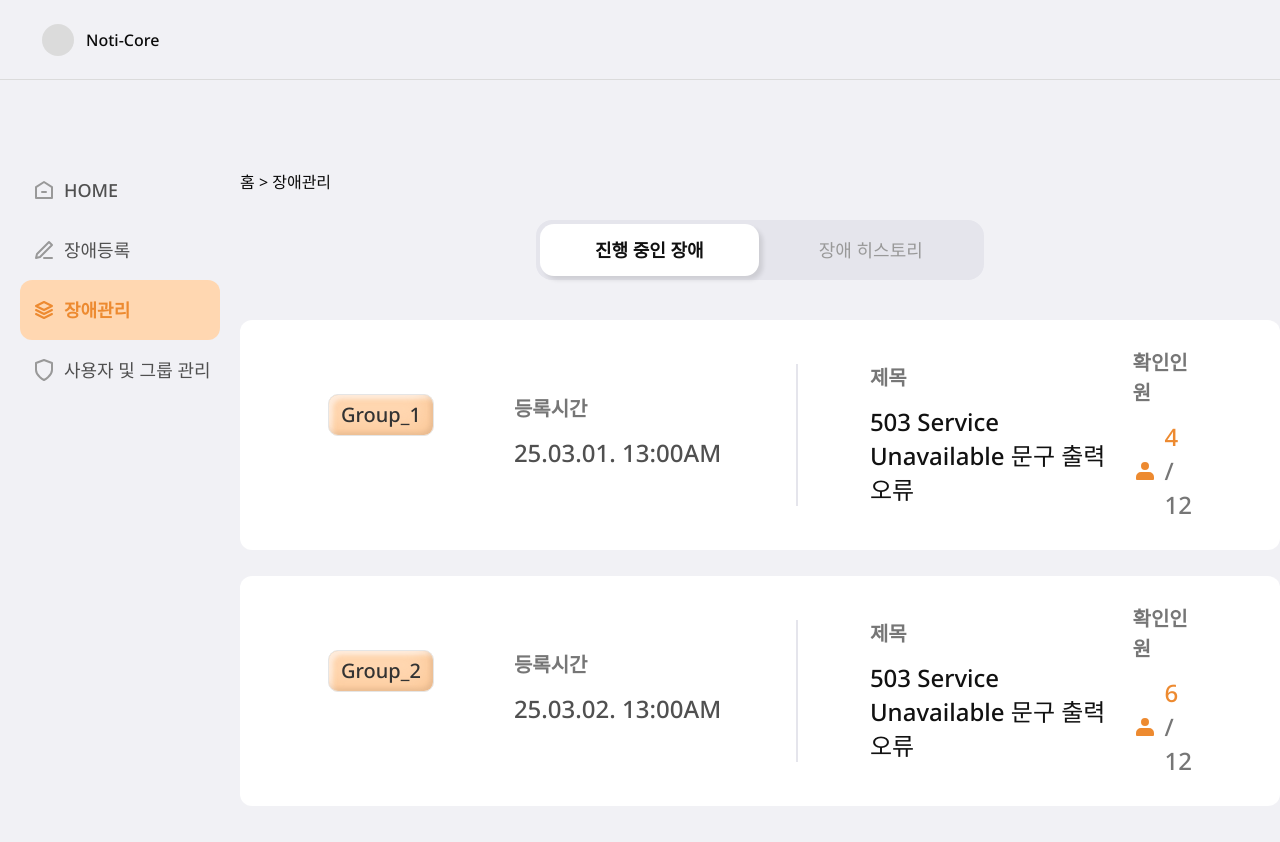
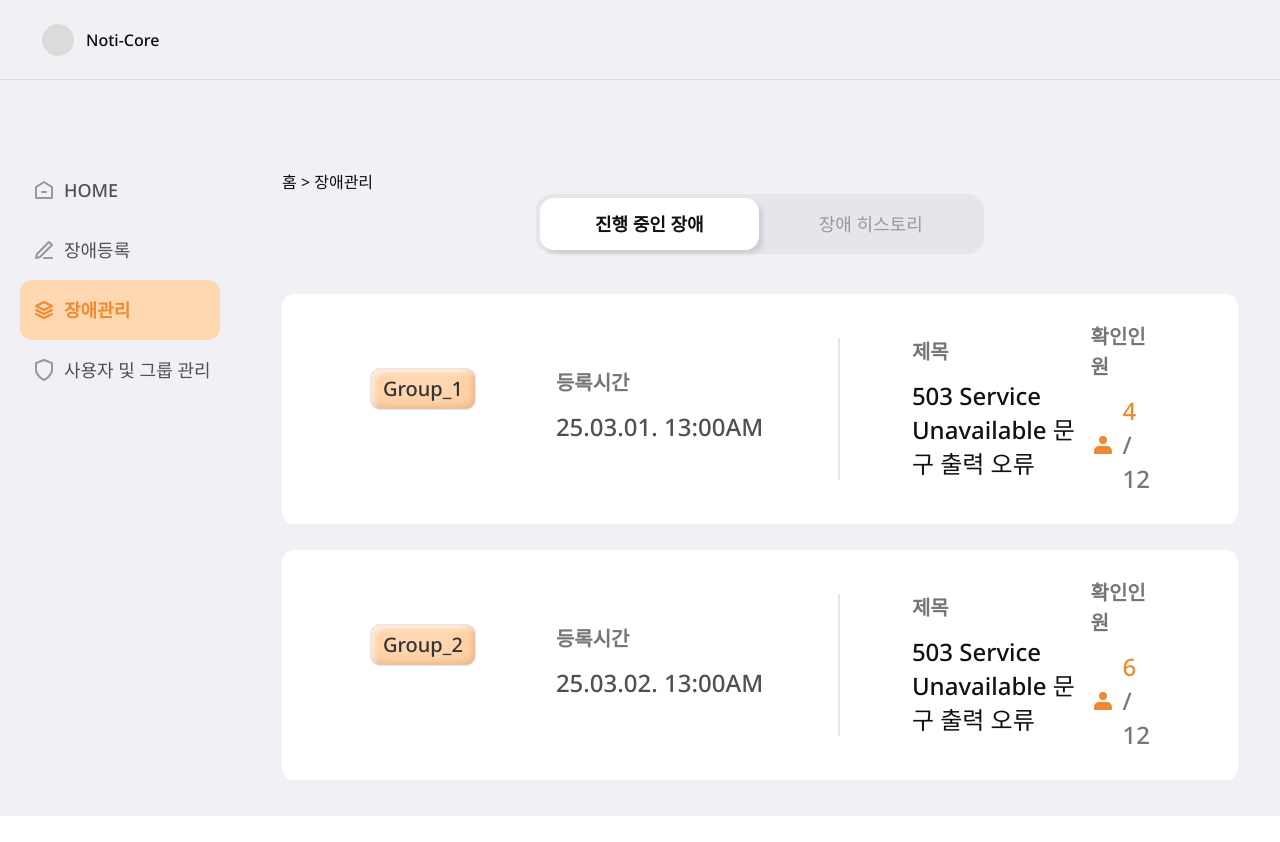
Before and after one commit to swyp-2-team/frontier, a React (Vite) app: page /incident-mnt in a window 1280 px wide. After the commit the page ends 816 px from the top, so only its background shows below. Built offline with nearby package versions, Linux system fonts and the light colour scheme; a web font is replaced by a local one.

Commit message:
style: IncMnt padding 추가

```diff
--- a/src/pages/IncidentPage/IncidentMntPage.tsx
+++ b/src/pages/IncidentPage/IncidentMntPage.tsx
@@ -7,7 +7,7 @@
   const [showActive, setShowActive] = useState(true);
 
   return (
-    <div className="flex flex-col w-full min-w-md justify-self-center gap-[26px] mt-[26px]">
+    <div className="flex-1 flex-col w-full min-w-md justify-self-center gap-[26px] mt-[26px] px-[42px]">
       <h1>홈 {`>`} 장애관리</h1>
       <div>
         <ToggleSelect
```
